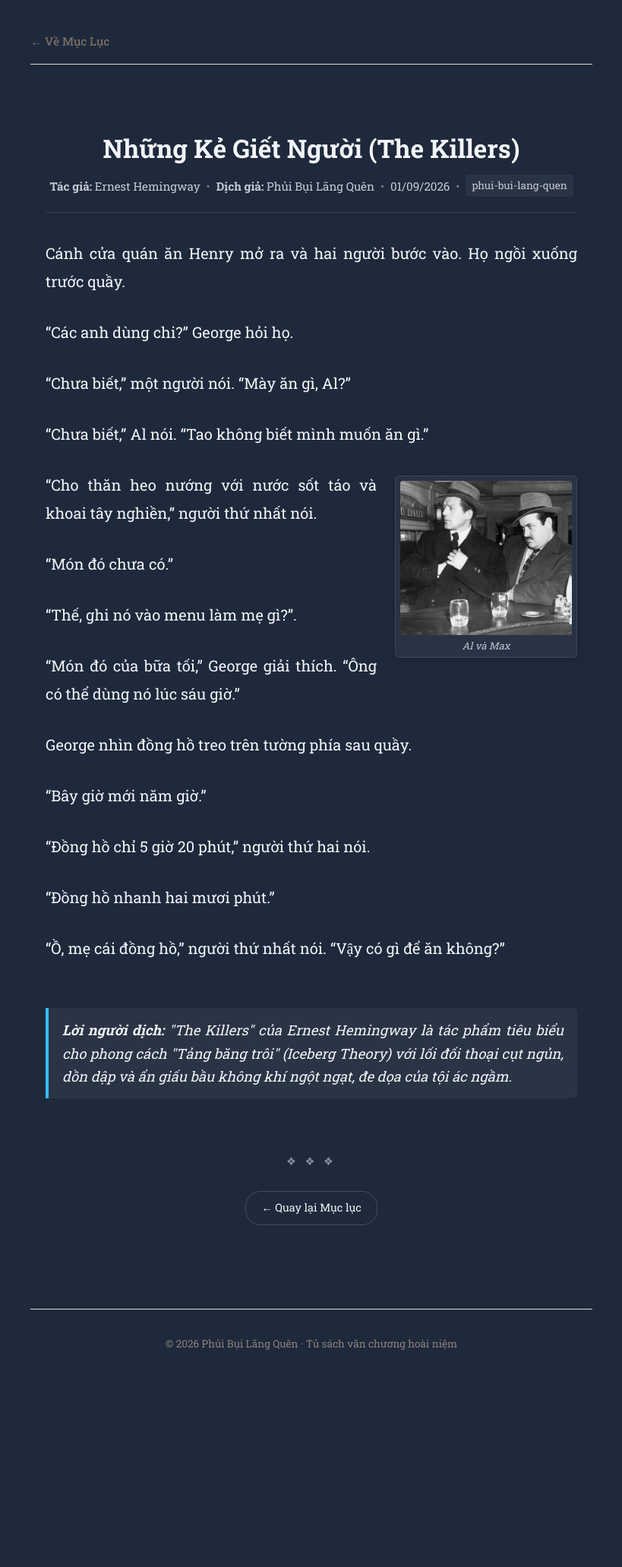
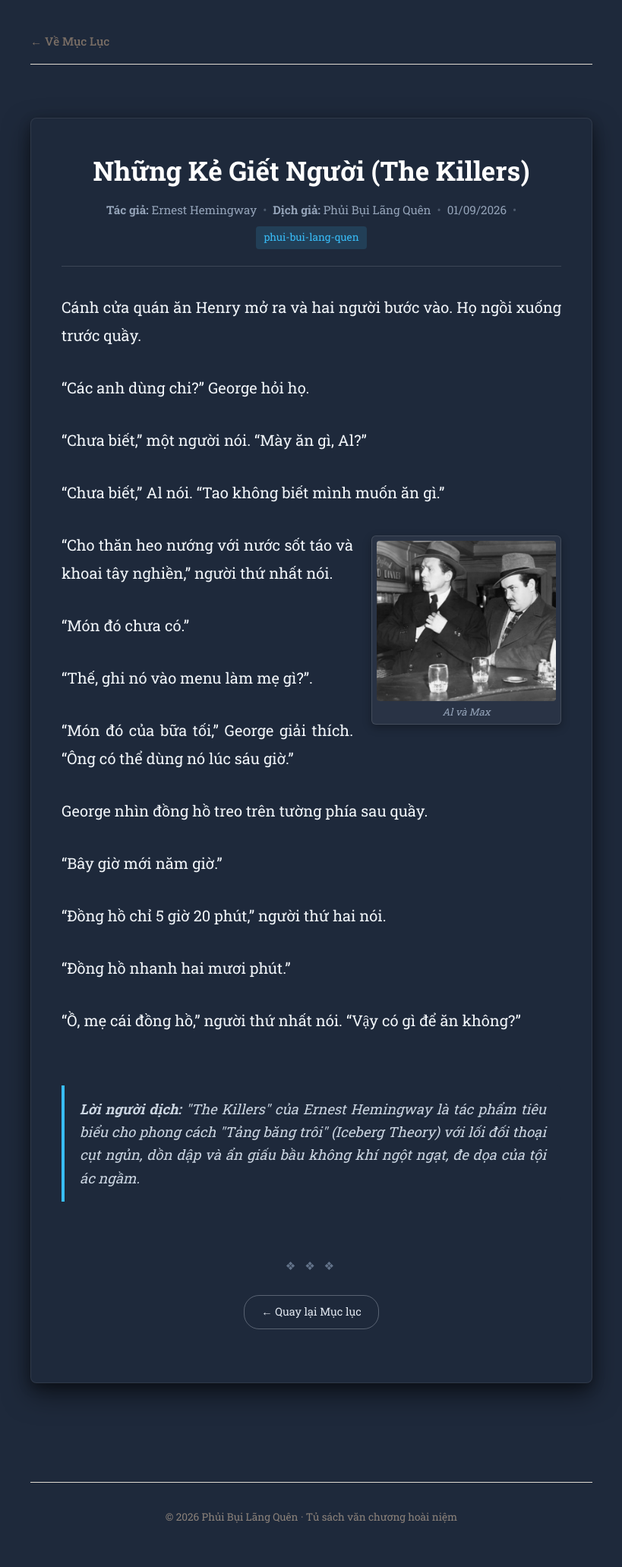
Before and after one commit to PhamQuyMui43/my-reading-blog, a Jekyll site: the page built from _posts/2026-09-01-The-Killers.md, in a window 1280 px wide. Shown: the whole page at 76% size, without its empty margins (230-1049 px from the left). Built offline with Jekyll 4.4.1, drawn with Linux system fonts in a browser that asks for light colours; some web fonts are replaced; before the commit the page ends 1835 px from its top, so only the background shows below that.

Commit message:
sua post html

```diff
--- a/_layouts/post.html
+++ b/_layouts/post.html
@@ -39,37 +39,48 @@ layout: default
 </article>
 
 <style>
-  /* 1. Khung đọc sách: Tự nhận màu nền và màu chữ từ file .md */
+  /* 1. Nền tổng thể ngoài rìa màn hình máy tính: Tối sâu thẳm, triệt tiêu cảm giác trống trải */
+  body {
+    margin: 0;
+    padding: 0;
+    background-color: #080c14;
+  }
+
+  /* 2. Khung trang sách 780px chuẩn tỷ lệ vàng ở giữa màn hình */
   .post-container {
     max-width: 780px;
-    margin: 0 auto;
-    padding: 30px 20px 60px 20px;
+    margin: 40px auto 80px auto;
+    padding: 45px 40px 70px 40px;
     line-height: 1.85;
-    background-color: {{ page.bg_color | default: "#fbf8f1" }};
-    color: {{ page.text_color | default: "#2c2621" }};
-    font-family: {{ page.font_family | default: "'Roboto Slab', serif" }};
-    font-size: {{ page.font_size | default: "18px" }};
+    background-color: {{ page.bg_color | default: "#0f172a" }};
+    color: {{ page.text_color | default: "#e2e8f0" }};
+    font-family: {{ page.font_family | default: "'Times New Roman', Times, serif" }};
+    font-size: {{ page.font_size | default: "20px" }};
     box-sizing: border-box;
-    min-height: 100vh;
+
+    /* Hiệu ứng trang sách nổi: viền mảnh và đổ bóng mềm mại */
+    border: 1px solid rgba(255, 255, 255, 0.08);
+    border-radius: 8px;
+    box-shadow: 0 15px 35px rgba(0, 0, 0, 0.5), 0 5px 15px rgba(0, 0, 0, 0.3);
   }
 
-  /* 2. Tiêu đề: Tự động đổi màu theo bài sáng/tối */
+  /* 3. Tiêu đề và thông tin đầu bài */
   .post-header {
     text-align: center;
     margin-bottom: 35px;
-    padding-bottom: 20px;
-    border-bottom: 1px solid rgba(128, 128, 128, 0.25);
+    padding-bottom: 22px;
+    border-bottom: 1px solid rgba(226, 232, 240, 0.15);
   }
   .post-title {
-    font-size: 2.1rem;
+    font-size: 2.2rem;
     font-weight: 700;
     line-height: 1.35;
-    margin-bottom: 12px;
-    color: {{ page.text_color | default: "#1f1a17" }};
+    margin: 0 0 14px 0;
+    color: #ffffff;
   }
   .post-metadata {
     font-size: 0.95rem;
-    opacity: 0.8;
+    color: #94a3b8;
     display: flex;
     justify-content: center;
     align-items: center;
@@ -77,38 +88,39 @@ layout: default
     gap: 8px;
   }
   .meta-separator {
-    opacity: 0.5;
+    opacity: 0.4;
   }
   .category-badge {
-    background-color: rgba(128, 128, 128, 0.15);
-    padding: 2px 8px;
+    background-color: rgba(56, 189, 248, 0.15);
+    color: #38bdf8;
+    padding: 2px 10px;
     border-radius: 4px;
     font-size: 0.85rem;
   }
 
-  /* 3. Thân bài viết */
+  /* 4. Thân bài viết */
   .post-body {
     text-align: justify;
     text-justify: inter-word;
     color: inherit;
   }
   .post-body p {
-    margin-bottom: 1.5em;
+    margin-bottom: 1.6em;
     color: inherit;
   }
 
-  /* 4. Khối ảnh minh họa trên MÁY TÍNH */
+  /* 5. Khối ảnh minh họa trên MÁY TÍNH */
   .img-right {
     float: right;
-    width: 240px;
-    max-width: 40%;
-    margin: 6px 0 16px 24px;
+    width: 250px;
+    max-width: 42%;
+    margin: 6px 0 18px 24px;
     text-align: center;
     background: rgba(255, 255, 255, 0.05);
     padding: 6px;
-    border: 1px solid rgba(128, 128, 128, 0.25);
+    border: 1px solid rgba(255, 255, 255, 0.12);
     border-radius: 6px;
-    box-shadow: 0 4px 10px rgba(0, 0, 0, 0.15);
+    box-shadow: 0 4px 12px rgba(0, 0, 0, 0.3);
   }
   .img-right img {
     width: 100%;
@@ -120,66 +132,75 @@ layout: default
     display: block;
     font-size: 0.82rem;
     font-style: italic;
-    opacity: 0.75;
+    color: #94a3b8;
     margin-top: 6px;
-    line-height: 1.3;
+    line-height: 1.35;
   }
 
   .clearfix {
     clear: both;
   }
 
-  /* 5. Khung ghi chú / Lời người dịch */
+  /* 6. Khung lời người dịch */
   .translator-note {
-    background: rgba(128, 128, 128, 0.12);
+    background: #1e293b;
     border-left: 4px solid #38bdf8;
-    padding: 14px 18px;
-    margin: 30px 0;
+    padding: 16px 20px;
+    margin: 35px 0;
     border-radius: 0 6px 6px 0;
     font-size: 0.92em;
     font-style: italic;
+    color: #cbd5e1;
     line-height: 1.65;
   }
 
-  /* 6. Chân bài viết */
+  /* 7. Chân bài viết */
   .post-footer {
     text-align: center;
     margin-top: 50px;
     padding-top: 20px;
   }
   .divider-ornament {
-    opacity: 0.5;
-    font-size: 0.9rem;
+    color: #64748b;
+    font-size: 0.95rem;
     margin-bottom: 25px;
     letter-spacing: 4px;
   }
   .btn-back {
     display: inline-block;
-    padding: 8px 20px;
-    border: 1px solid rgba(128, 128, 128, 0.4);
+    padding: 8px 22px;
+    border: 1px solid rgba(226, 232, 240, 0.3);
     border-radius: 20px;
-    color: inherit;
+    color: #e2e8f0;
     text-decoration: none;
     font-size: 0.9rem;
     transition: all 0.2s ease;
   }
   .btn-back:hover {
-    background-color: rgba(128, 128, 128, 0.2);
+    background-color: rgba(226, 232, 240, 0.15);
+    color: #ffffff;
   }
 
-  /* 7. Xử lý riêng cho màn hình điện thoại */
-  @media (max-width: 650px) {
+  /* 8. TỰ ĐỘNG TỐI ƯU CHO MÀN HÌNH ĐIỆN THOẠI (Samsung, iPhone...) */
+  @media (max-width: 780px) {
+    body {
+      background-color: {{ page.bg_color | default: "#0f172a" }};
+    }
     .post-container {
-      padding: 20px 14px 40px 14px;
-      font-size: 17px;
+      margin: 0;
+      border: none;
+      border-radius: 0;
+      box-shadow: none;
+      padding: 22px 16px 45px 16px;
+      font-size: 18px;
     }
     .post-title {
-      font-size: 1.65rem;
+      font-size: 1.7rem;
     }
     .img-right {
       float: right;
       width: 48%;
-      max-width: 170px;
+      max-width: 160px;
       margin: 4px 0 12px 14px;
       padding: 4px;
     }
```
